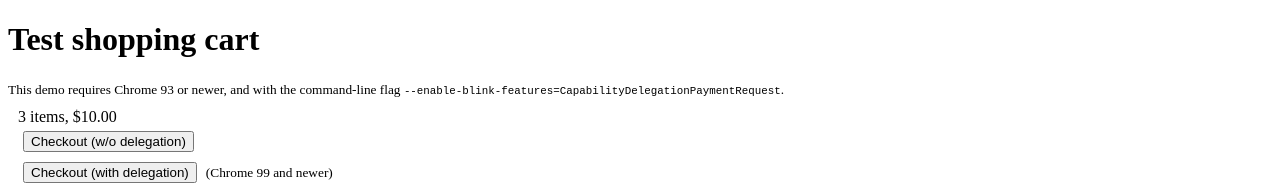
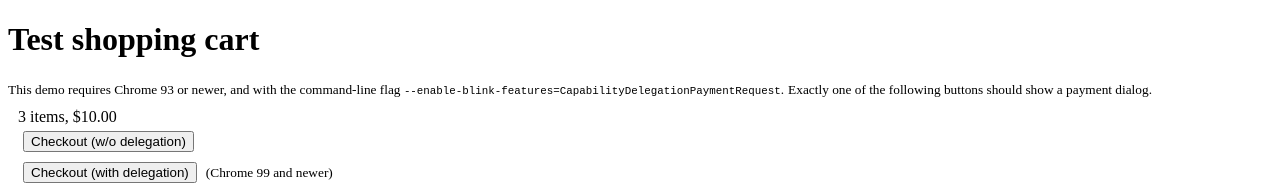
Before and after one commit to WICG/capability-delegation, a plain HTML site: page example/payment-request/index.html in a window 1280 px wide. Shown: the top 190 px of the page. Drawn offline with Linux system fonts and the light colour scheme.

Commit message:
Update index.html

```diff
--- a/example/payment-request/index.html
+++ b/example/payment-request/index.html
@@ -40,6 +40,7 @@
     <h1>Test shopping cart</h1>
     <small>This demo requires Chrome 93 or newer, and with the command-line flag
       <code>--enable-blink-features=CapabilityDelegationPaymentRequest</code>.</small>
+    <small>Exactly one of the following buttons should show a payment dialog.</small>
     <div id="cart">
       <span>3 items, $10.00</span><br>
       <button id="button0">Checkout (w/o delegation)</button><br>
```
